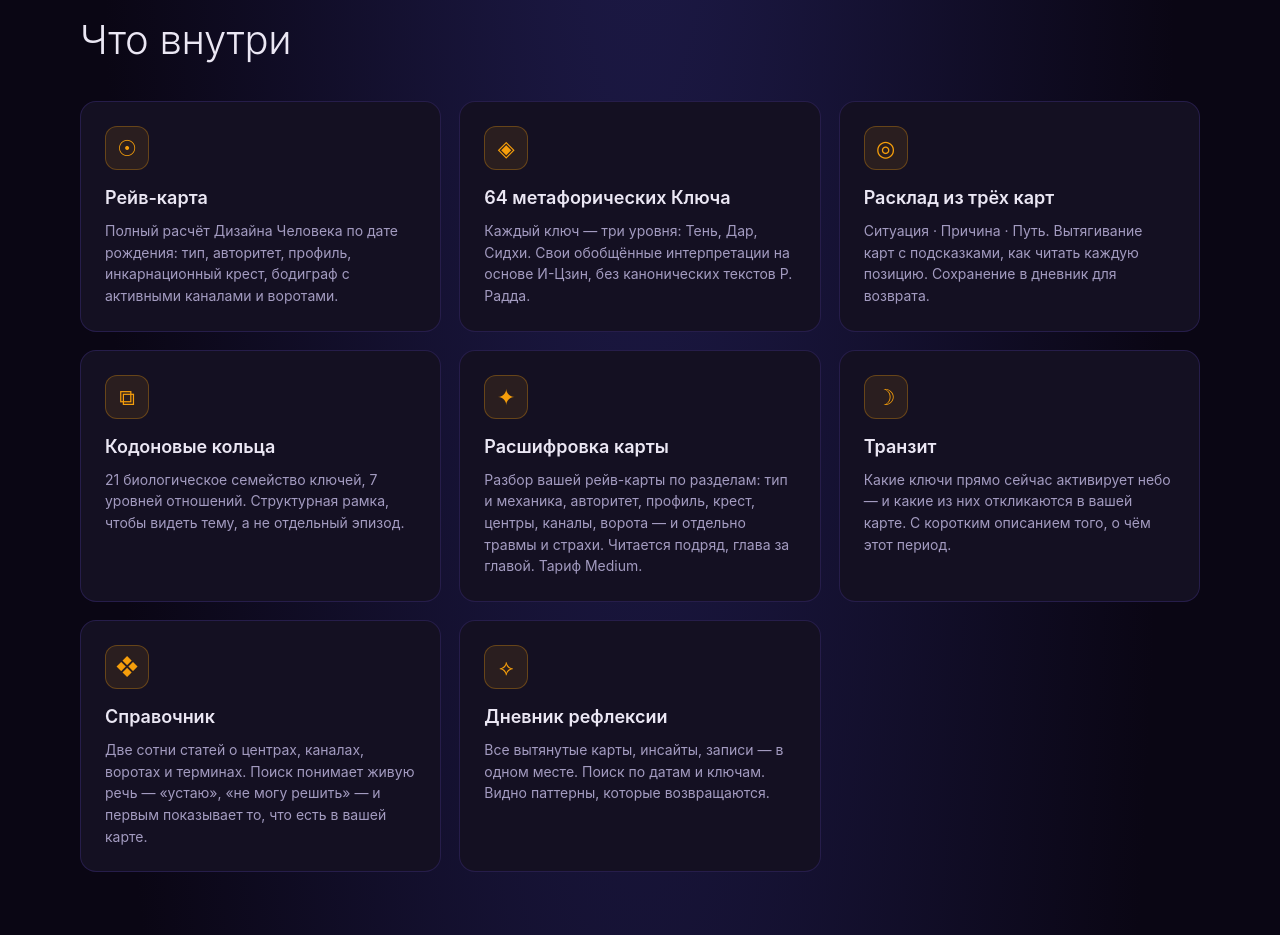
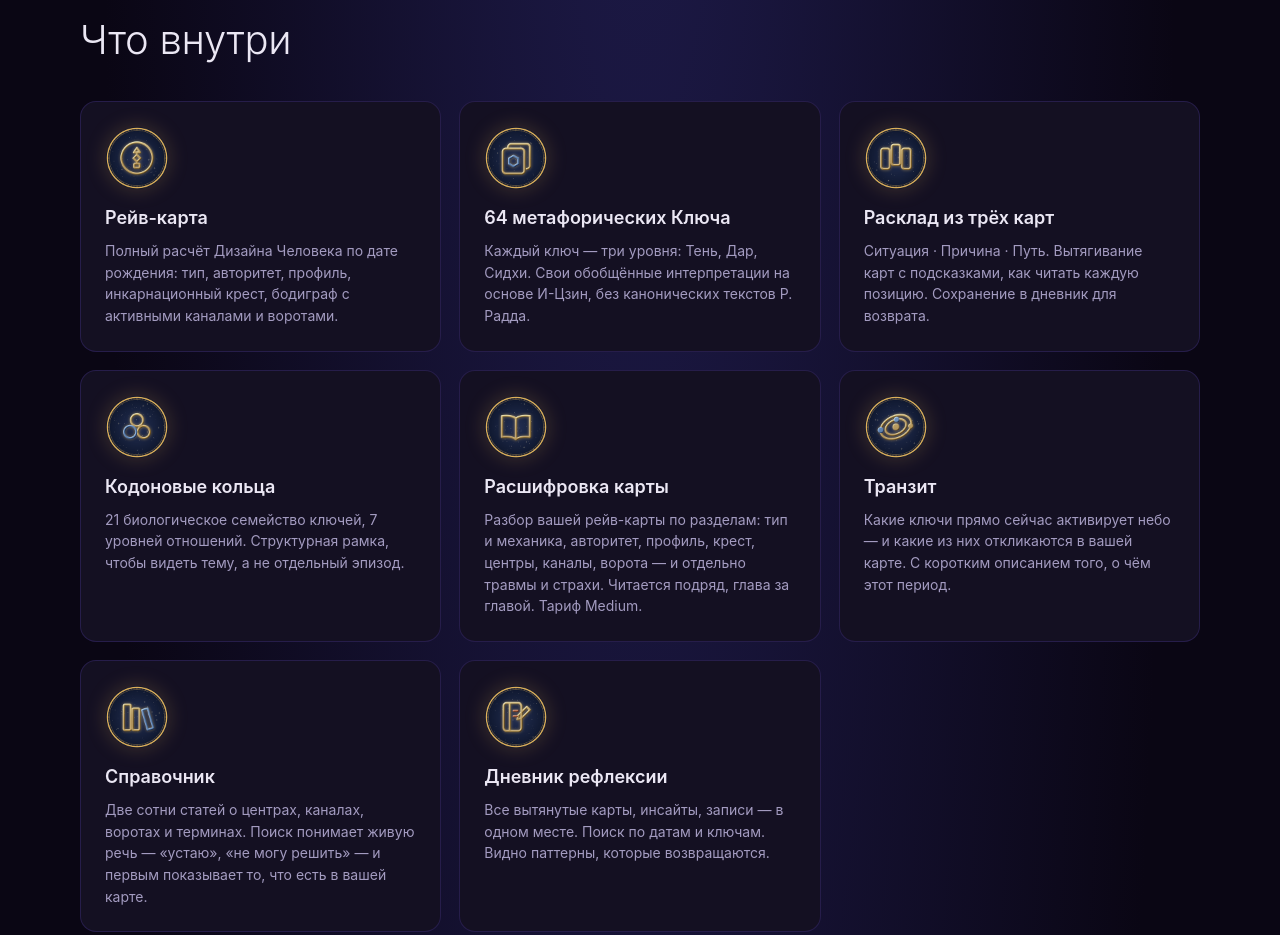
Before and after one commit to kustovalexey/humankey-site, a plain HTML site: page index.html in a window 1280 px wide. Shown: the part 720-1655 px from the top of the page. Drawn offline with Linux system fonts and the light colour scheme.

Commit message:
Сайт: иконки-медальоны HumanKey (как в приложении 2.2.x) в «Что внутри» и на карточках тарифов (главная, оплата)
Co-Authored-By: Claude Opus 5.5 <noreply@anthropic.com>

```diff
--- a/index.html
+++ b/index.html
@@ -100,51 +100,51 @@
     <h2>Что внутри</h2>
     <div class="feature-grid">
       <article class="feature">
-        <div class="feature-icon">☉</div>
+        <div class="feature-icon"><img src="img/icons/hk-rave_a.png" width="64" height="64" alt="" loading="lazy"></div>
         <h3>Рейв-карта</h3>
         <p>Полный расчёт Дизайна Человека по дате рождения: тип, авторитет,
         профиль, инкарнационный крест, бодиграф с активными каналами и воротами.</p>
       </article>
       <article class="feature">
-        <div class="feature-icon">◈</div>
+        <div class="feature-icon"><img src="img/icons/hk-deck_a.png" width="64" height="64" alt="" loading="lazy"></div>
         <h3>64 метафорических Ключа</h3>
         <p>Каждый ключ — три уровня: Тень, Дар, Сидхи. Свои обобщённые
         интерпретации на основе И-Цзин, без канонических текстов Р. Радда.</p>
       </article>
       <article class="feature">
-        <div class="feature-icon">◎</div>
+        <div class="feature-icon"><img src="img/icons/hk-spread3.png" width="64" height="64" alt="" loading="lazy"></div>
         <h3>Расклад из трёх карт</h3>
         <p>Ситуация · Причина · Путь. Вытягивание карт с подсказками,
         как читать каждую позицию. Сохранение в дневник для возврата.</p>
       </article>
       <article class="feature">
-        <div class="feature-icon">⧉</div>
+        <div class="feature-icon"><img src="img/icons/hk-codon.png" width="64" height="64" alt="" loading="lazy"></div>
         <h3>Кодоновые кольца</h3>
         <p>21 биологическое семейство ключей, 7 уровней отношений.
         Структурная рамка, чтобы видеть тему, а не отдельный эпизод.</p>
       </article>
       <article class="feature">
-        <div class="feature-icon">✦</div>
+        <div class="feature-icon"><img src="img/icons/hk-chapters.png" width="64" height="64" alt="" loading="lazy"></div>
         <h3>Расшифровка карты</h3>
         <p>Разбор вашей рейв-карты по разделам: тип и механика, авторитет,
         профиль, крест, центры, каналы, ворота — и отдельно травмы и страхи.
         Читается подряд, глава за главой. Тариф Medium.</p>
       </article>
       <article class="feature">
-        <div class="feature-icon">☽</div>
+        <div class="feature-icon"><img src="img/icons/hk-transit.png" width="64" height="64" alt="" loading="lazy"></div>
         <h3>Транзит</h3>
         <p>Какие ключи прямо сейчас активирует небо — и какие из них
         откликаются в вашей карте. С коротким описанием того, о чём этот период.</p>
       </article>
       <article class="feature">
-        <div class="feature-icon">❖</div>
+        <div class="feature-icon"><img src="img/icons/hk-books.png" width="64" height="64" alt="" loading="lazy"></div>
         <h3>Справочник</h3>
         <p>Две сотни статей о центрах, каналах, воротах и терминах. Поиск
         понимает живую речь — «устаю», «не могу решить» — и первым показывает
         то, что есть в вашей карте.</p>
       </article>
       <article class="feature">
-        <div class="feature-icon">⟡</div>
+        <div class="feature-icon"><img src="img/icons/hk-diary.png" width="64" height="64" alt="" loading="lazy"></div>
         <h3>Дневник рефлексии</h3>
         <p>Все вытянутые карты, инсайты, записи — в одном месте.
         Поиск по датам и ключам. Видно паттерны, которые возвращаются.</p>
@@ -202,6 +202,7 @@
     <p class="section-sub">Начать можно бесплатно. Платные тарифы оформляются в приложении через RuStore или <a href="pay.html">на сайте</a>.</p>
     <div class="pricing-grid">
       <div class="plan-card">
+        <img class="plan-icon" src="img/icons/hk-day.png" width="56" height="56" alt="" loading="lazy">
         <div class="plan-name">Бесплатно</div>
         <div class="plan-price">0 ₽</div>
         <div class="plan-per">без срока</div>
@@ -214,6 +215,7 @@
         <a class="btn btn-ghost plan-cta" href="#download">Скачать</a>
       </div>
       <div class="plan-card">
+        <img class="plan-icon" src="img/icons/hk-mk.png" width="56" height="56" alt="" loading="lazy">
         <div class="plan-name">Light</div>
         <div class="plan-price">449 ₽ <small>в месяц</small></div>
         <div class="plan-per">или 3 690 ₽ в год (≈ 308 ₽ в месяц, −31%)</div>
@@ -229,6 +231,7 @@
       </div>
       <div class="plan-card plan-card-best">
         <div class="plan-tag">Выгоднее всего на год</div>
+        <img class="plan-icon" src="img/icons/hk-dch.png" width="56" height="56" alt="" loading="lazy">
         <div class="plan-name">Medium</div>
         <div class="plan-price">749 ₽ <small>в месяц</small></div>
         <div class="plan-per">или 5 590 ₽ в год (≈ 466 ₽ в месяц, −38%)</div>
@@ -241,6 +244,7 @@
         <a class="btn btn-primary plan-cta" href="pay.html#plans">Выбрать</a>
       </div>
       <div class="plan-card">
+        <img class="plan-icon" src="img/icons/hk-tariff.png" width="56" height="56" alt="" loading="lazy">
         <div class="plan-name">Навсегда</div>
         <div class="plan-price">14 990 ₽</div>
         <div class="plan-per">разовая оплата</div>
--- a/styles.css
+++ b/styles.css
@@ -296,16 +296,18 @@ section h2 {
   border-color: var(--border);
   transform: translateY(-2px);
 }
+/* Иконки-медальоны HumanKey (как в приложении 2.2.x) */
 .feature-icon {
-  width: 44px; height: 44px;
-  display: flex; align-items: center; justify-content: center;
-  background: rgba(245, 158, 11, 0.1);
-  color: var(--amber);
-  border-radius: 12px;
-  font-size: 22px;
+  width: 64px; height: 64px;
   margin-bottom: 14px;
-  border: 1px solid rgba(245, 158, 11, 0.3);
 }
+.feature-icon img, .plan-icon {
+  display: block;
+  width: 100%; height: auto;
+  filter: drop-shadow(0 0 10px rgba(232, 184, 92, 0.22));
+}
+.plan-icon { width: 56px; margin-bottom: 10px; }
+.plan-grid .plan-icon { width: 48px; }
 .feature h3 {
   font-size: 18px;
   font-weight: 600;
@@ -619,3 +621,6 @@ footer {
 
 .order-renew { margin: 4px 0 14px; color: var(--text-muted); font-size: 14px; }
 .order-renew summary { cursor: pointer; color: var(--amber); margin-bottom: 8px; }
+
+/* Плашка «Выгоднее всего» над рамкой карточки — иконки тарифов в один ряд (23.11) */
+.plan-card-best .plan-tag { position: absolute; top: -12px; left: 18px; margin: 0; }
```
Also changed, not shown: pay.html (+5 -0 lines), img/icons/hk-books.png (added), img/icons/hk-chapters.png (added), img/icons/hk-codon.png (added), img/icons/hk-day.png (added), img/icons/hk-dch.png (added), img/icons/hk-deck_a.png (added), img/icons/hk-diary.png (added), img/icons/hk-mk.png (added), img/icons/hk-rave_a.png (added), img/icons/hk-spread3.png (added), img/icons/hk-tariff.png (added), img/icons/hk-transit.png (added).
